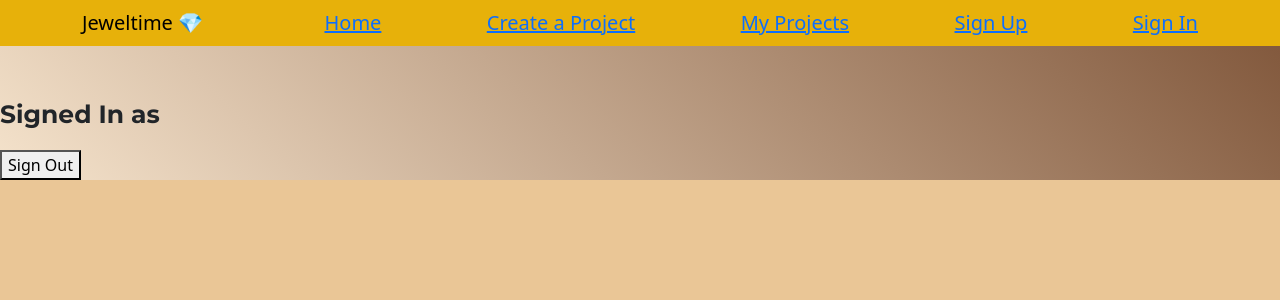
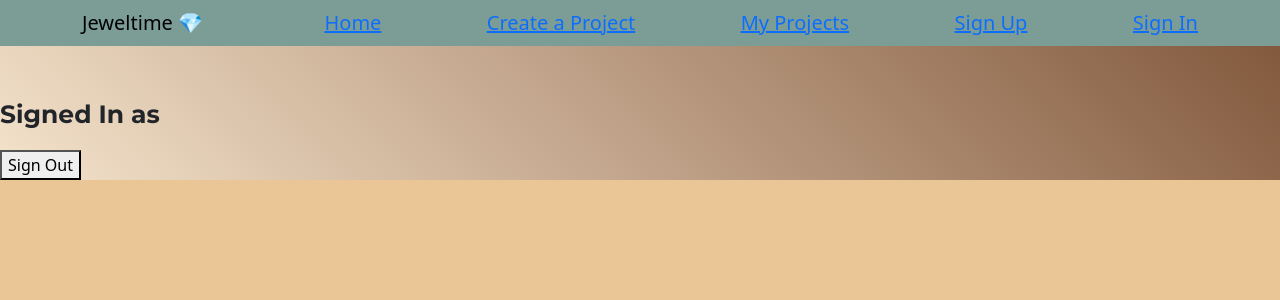
Before and after one commit to AngieCCo/front-end-jeweltime, a React (Create React App) app: page / in a window 1280 px wide. Shown: the top 300 px of the page. Built offline with nearby package versions, Linux system fonts and the light colour scheme; no server answers.

Commit message:
Nav bar color changed

```diff
--- a/src/components/NavBar.css
+++ b/src/components/NavBar.css
@@ -1,5 +1,5 @@
 .navbar {
-    background-color: rgb(231, 177, 10) !important;
+    background-color: #7C9D96 !important;
     font-size: 20px !important;
     margin-bottom: 50px;
 }
```
